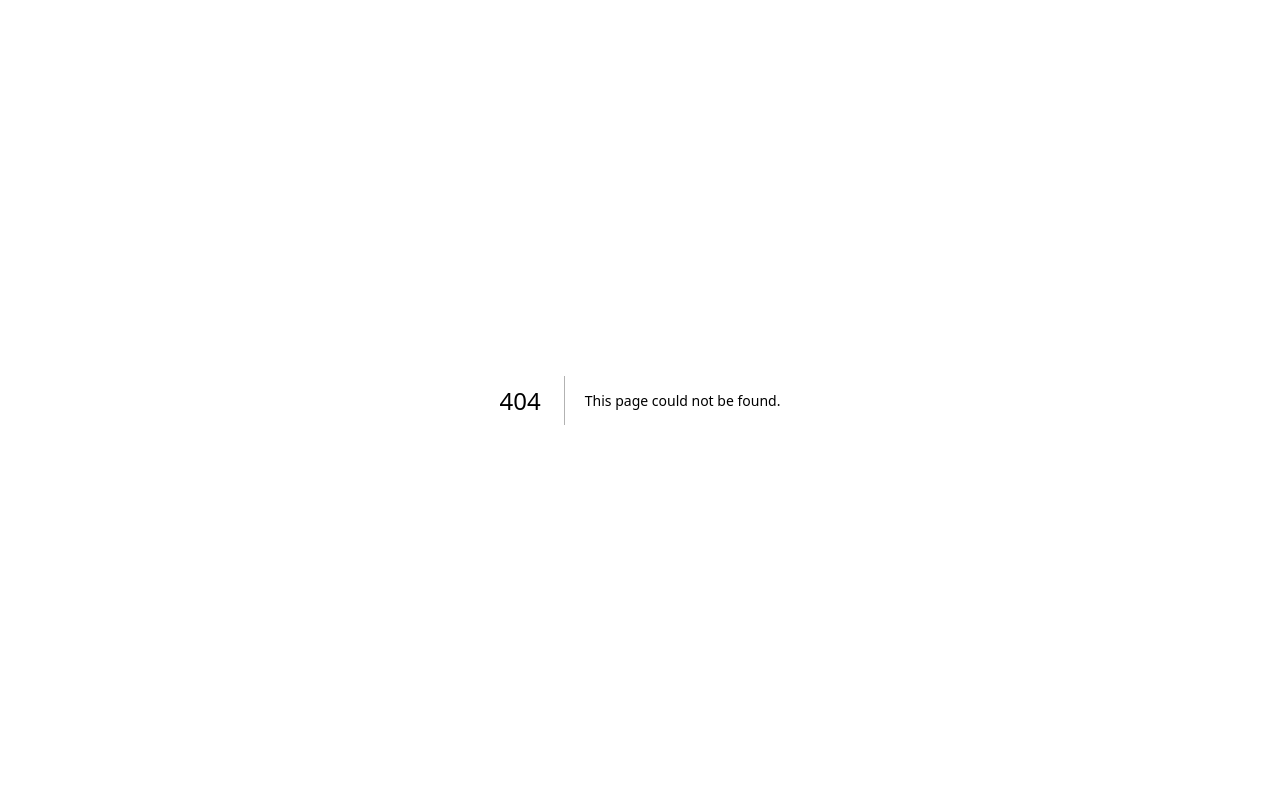
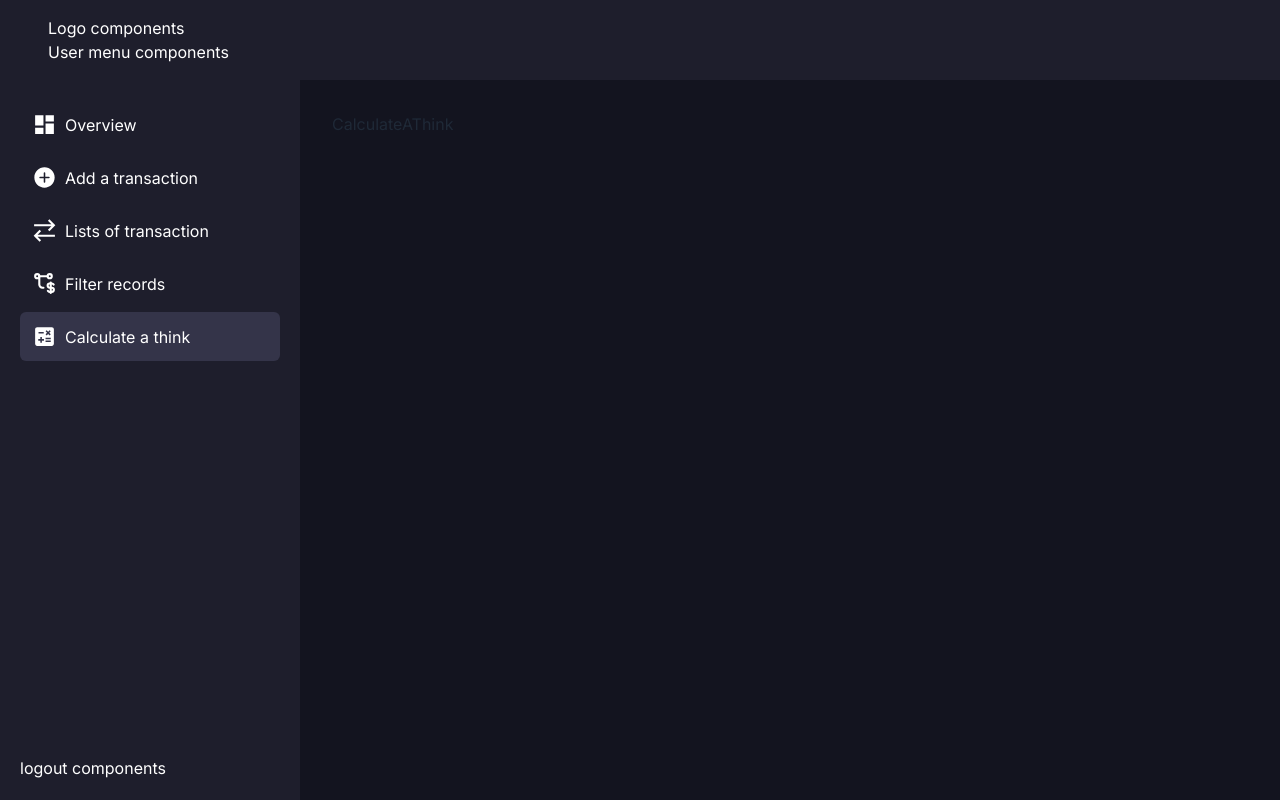
Before and after one commit to Md-Asikuzzaman/debit-credit, a Next.js app: page /calculate-a-think in a window 1280 px wide. Before the commit this address had no page. Built offline with nearby package versions, Linux system fonts and the light colour scheme.

Commit message:
feat: added all pages routes by foders

```diff
--- /dev/null
+++ b/src/app/(root)/calculate-a-think/page.tsx
@@ -0,0 +1,7 @@
+import React from "react";
+
+const CalculateAThink = () => {
+  return <div>CalculateAThink</div>;
+};
+
+export default CalculateAThink;
--- /dev/null
+++ b/src/app/(root)/filter-records/page.tsx
@@ -0,0 +1,7 @@
+import React from "react";
+
+const FilterRecords = () => {
+  return <div>FilterRecords</div>;
+};
+
+export default FilterRecords;
--- /dev/null
+++ b/src/app/(root)/lists-of-transaction/page.tsx
@@ -0,0 +1,7 @@
+import React from "react";
+
+const ListsOfTransaction = () => {
+  return <div>ListsOfTransaction</div>;
+};
+
+export default ListsOfTransaction;
```
